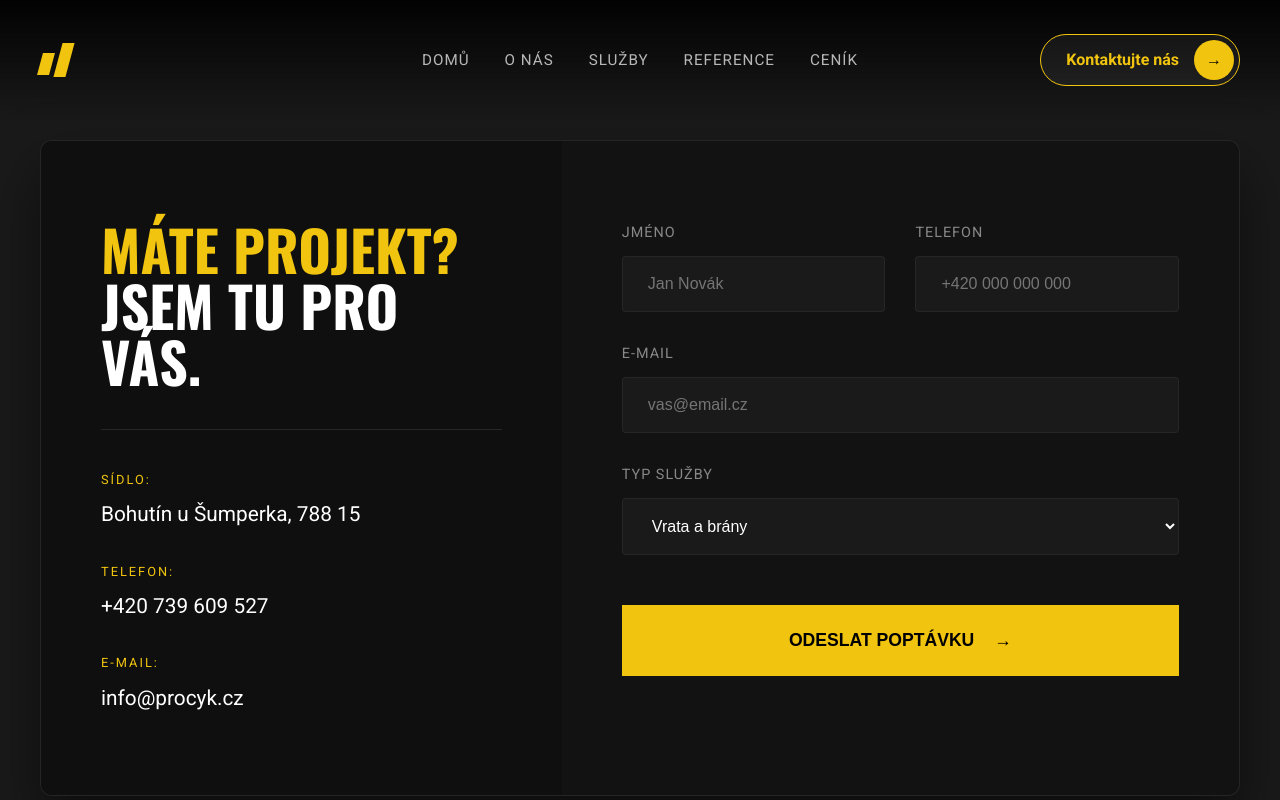
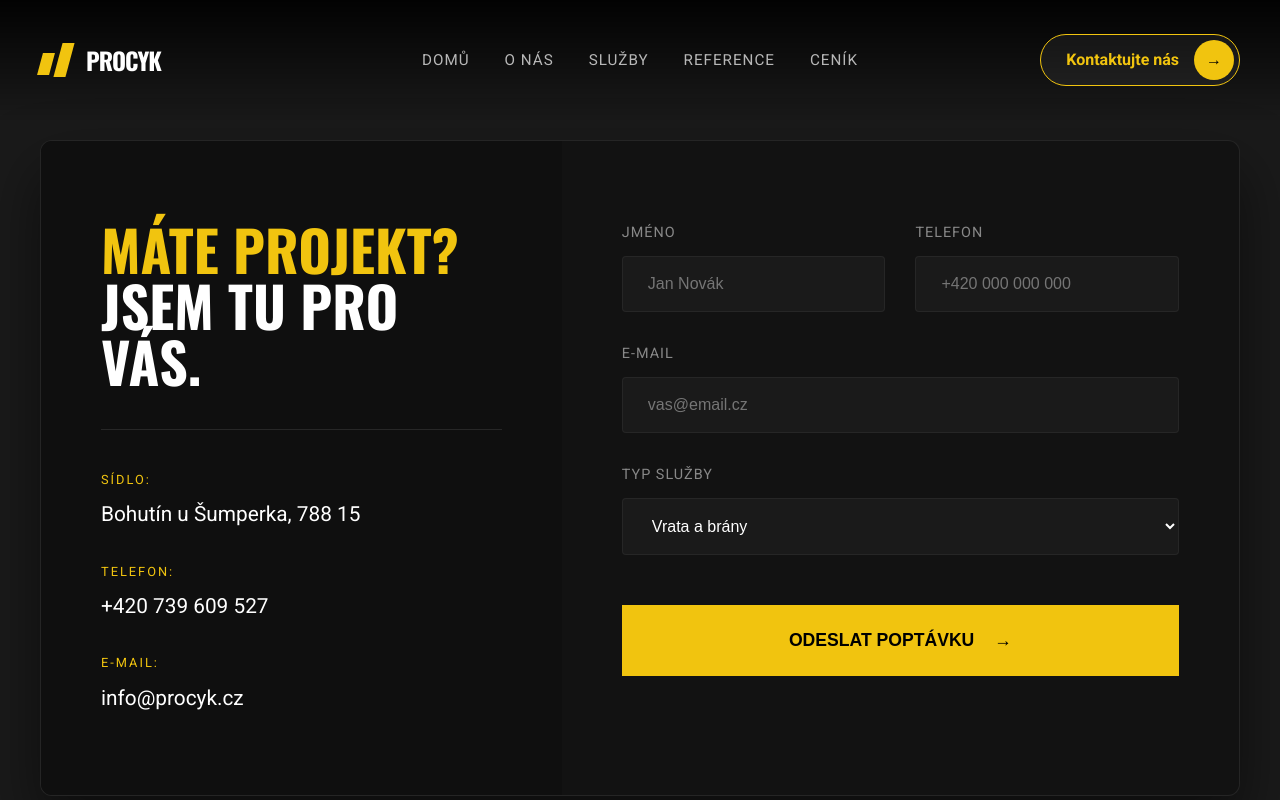
Before and after one commit to radekminol77-eng/josef-procyk-demo, a plain HTML site: page kontakt.html in a window 1280 px wide. Shown: the top 800 px of the page. Drawn offline with nearby package versions, Linux system fonts and the light colour scheme.

Commit message:
Update kontakt.html

```diff
--- a/kontakt.html
+++ b/kontakt.html
@@ -10,12 +10,14 @@
     <header class="main-header">
       <div class="header-inner">
 <div class="logo-wrapper">
+  <a href="#" class="logo-link">
     <div class="logo-icon">
       <span class="bar bar-1"></span>
       <span class="bar bar-2"></span>
+      <span class="logo-text">PROCYK</span>
     </div>
+  </a>
 </div>
-
         <nav class="nav-menu">
           <ul>
             <li><a href="index.html">Domů</a></li>
```
Lines whose indentation alone changed are shown as unchanged.
